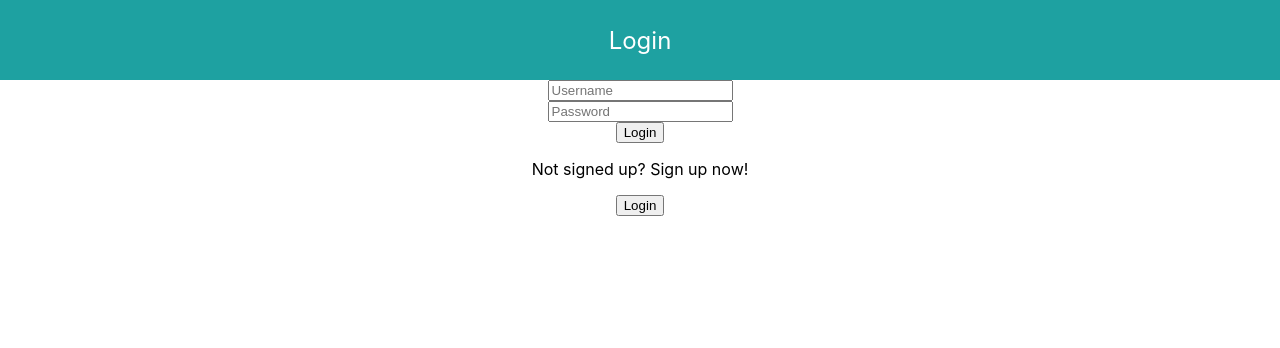
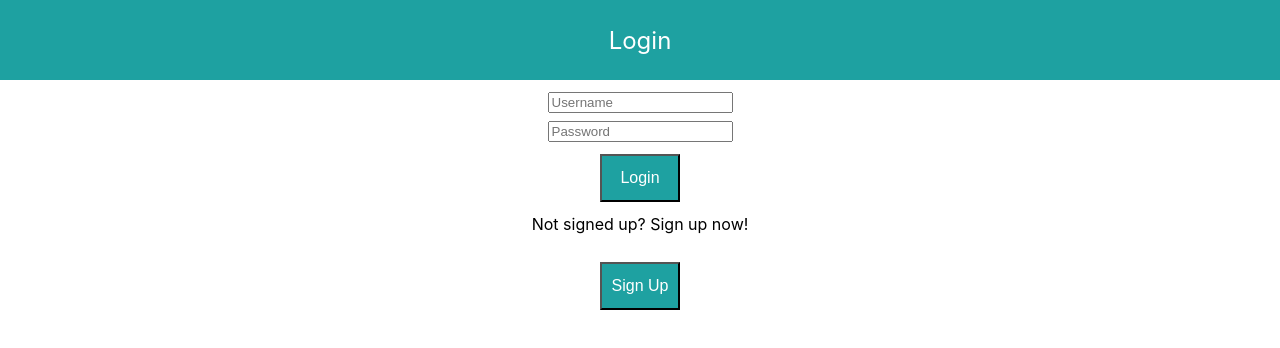
Before and after one commit to casio987/login-skeleton, a React (Create React App) app: page /#/ in a window 1280 px wide. Shown: the top 348 px of the page. Built offline with nearby package versions, Linux system fonts and the light colour scheme.

Commit message:
refactor: add spacing between elements

```diff
--- /dev/null
+++ b/src/components/Palette.ts
@@ -0,0 +1,4 @@
+export const palette = {
+    lightTeal: "#1EA1A1",
+    white: "#FFFFFF"
+}
--- /dev/null
+++ b/src/components/button/Button.tsx
@@ -0,0 +1,17 @@
+import styled from "styled-components";
+
+type ButtonProps = {
+    backgroundColor?: string;
+    color?: string;
+    fontSize?: string;
+    height?: string;
+    width?: string;
+}
+
+export const Button = styled.button<ButtonProps>`
+    background-color: ${(props: ButtonProps) => (props.backgroundColor ? props.backgroundColor : "white")};
+    color: ${(props: ButtonProps) => (props.color ? props.color : "black")};
+    font-size: ${(props: ButtonProps) => (props.fontSize ? props.fontSize : "1rem")};
+    height: ${(props: ButtonProps) => (props.height ? props.height : "3rem")};
+    width: ${(props: ButtonProps) => (props.width ? props.width : "100%")};
+`;
--- a/src/components/siteLayout/Palette.ts
+++ /dev/null
@@ -1,3 +0,0 @@
-export const palette = {
-    lightTeal: "#1EA1A1"
-}
--- a/src/pages/LandingPage/LandingPage.tsx
+++ b/src/pages/LandingPage/LandingPage.tsx
@@ -1,5 +1,7 @@
 import React from "react";
-import { Banner, LoginContainer } from "./style";
+import { Button } from "../../components/button/Button";
+import { palette } from "../../components/Palette";
+import { Banner, InputSection, LoginContainer } from "./style";
 
 const LandingPage = () => {
   return (
@@ -7,11 +9,26 @@ const LandingPage = () => {
       <Banner>
         Login
       </Banner>
-      <input placeholder="Username"></input>
-      <input placeholder="Password"></input>
-      <button>Login</button>
+      <InputSection>
+      {/* TODO: extract input to be another component with placeholder, length, height, font-size props? */}
+        <input placeholder="Username"></input>
+        <input placeholder="Password"></input>
+      </InputSection>
+      <Button
+        backgroundColor={palette.lightTeal}
+        width="5rem"
+        color={palette.white}
+      >
+        Login
+      </Button>
       <p>Not signed up? Sign up now!</p>
-      <button>Login</button>
+      <Button
+        backgroundColor={palette.lightTeal}
+        width="5rem"
+        color={palette.white}
+      >
+        Sign Up
+      </Button>
     </LoginContainer>
   )
 }
--- a/src/pages/LandingPage/style.ts
+++ b/src/pages/LandingPage/style.ts
@@ -1,5 +1,5 @@
 import styled from "styled-components";
-import { palette } from "../../components/siteLayout/Palette";
+import { palette } from "../../components/Palette";
 
 export const LoginContainer = styled.div`
   display: flex;
@@ -7,6 +7,10 @@ export const LoginContainer = styled.div`
   justify-content: center;
   align-items: center;
   height: 100%;
+
+  & > *:not(:first-child) {
+    margin-top: 0.75rem;
+  }
 `;
 
 export const Banner = styled.div`
@@ -19,3 +23,10 @@ export const Banner = styled.div`
   height: 5rem;
   font-size: 1.5rem;
 `;
+
+export const InputSection = styled.div`
+  display: flex;
+  flex-direction: column;
+  justify-content: space-between;
+  height: 3.125rem;
+`;
```
